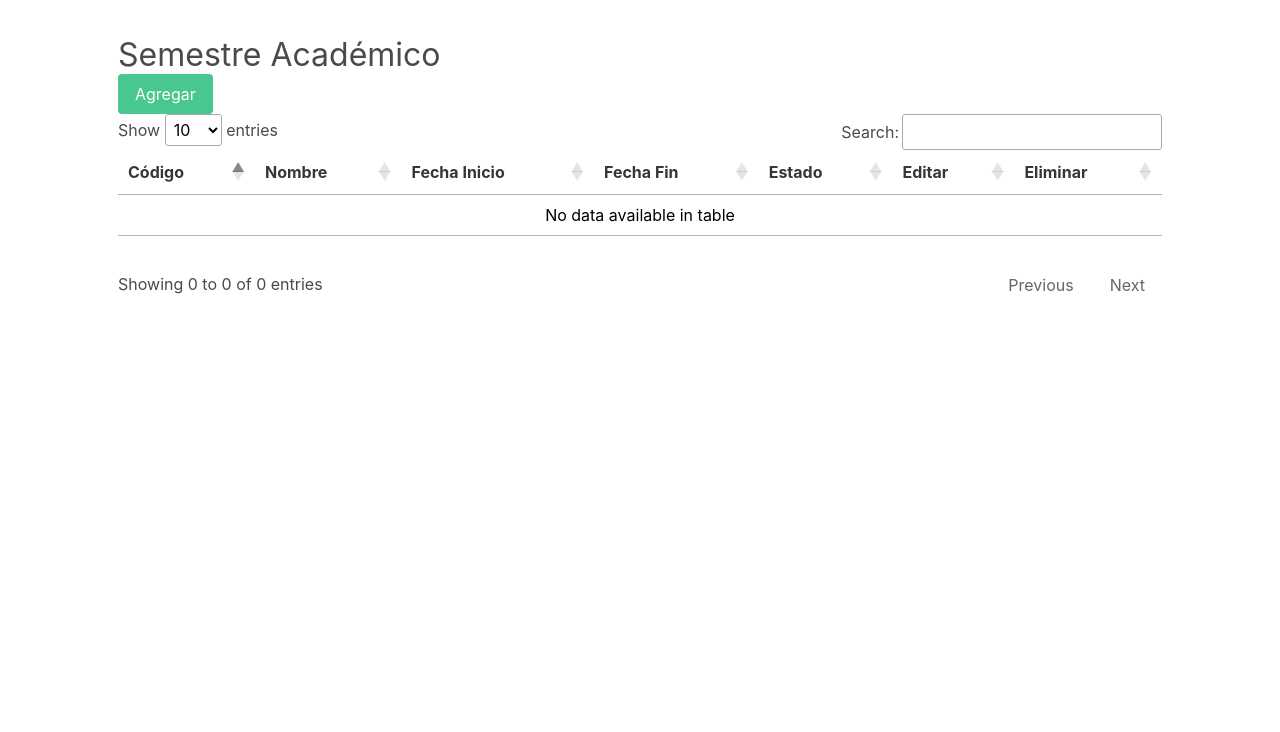
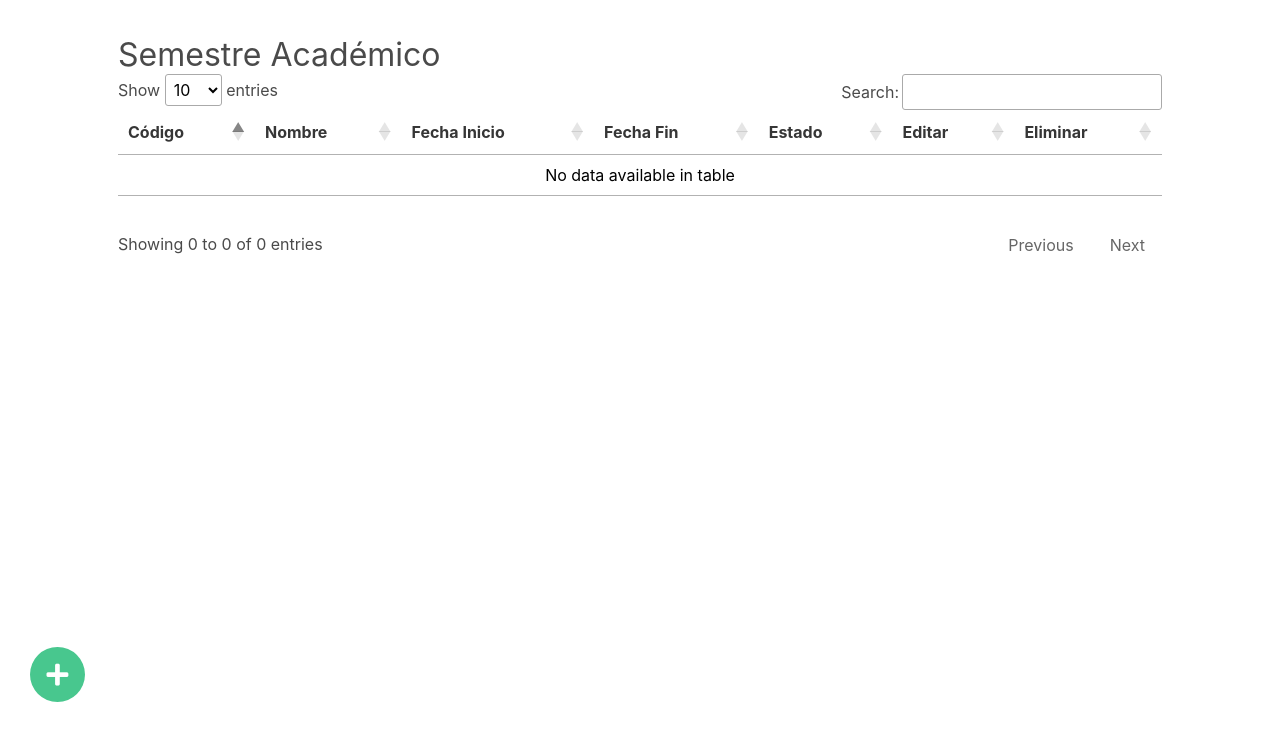
Before and after one commit to AngelAld/proyecto_calidad, a Flask app: page /semestres in a window 1280 px wide. Shown: the part 68-800 px from the top of the page. Run offline with Flask 3, Linux system fonts and the light colour scheme; data that the repository does not hold is empty; some libraries are stand-ins or nearby versions.

Commit message:
Botón flotante

```diff
--- /dev/null
+++ b/capaPresentacion/static/css/flotante.css
@@ -0,0 +1,9 @@
+.flotante{
+    position: fixed;
+    bottom: 30px;
+    left: 30px;
+    border-radius: 50px;
+    width: 55px;
+    height: 55px;
+    font-size: 25px;
+}
--- a/templates/maestra.html
+++ b/templates/maestra.html
@@ -15,6 +15,10 @@
     <script src="https://code.jquery.com/jquery-3.6.0.min.js"></script>
 
     <link href="https://cdn.datatables.net/v/bs5/dt-1.13.4/datatables.min.css" rel="stylesheet" />
+
+    <link rel="stylesheet" href="https://use.fontawesome.com/releases/v5.15.4/css/all.css" integrity="sha384-DyZ88mC6Up2uqS4h/KRgHuoeGwBcD4Ng9SiP4dIRy0EXTlnuz47vAwmeGwVChigm" crossorigin="anonymous"/>
+
+    <link rel="stylesheet" href="{{ url_for('static', filename='css/flotante.css') }}">
 
 </head>
 
--- a/templates/semestre/semestres.html
+++ b/templates/semestre/semestres.html
@@ -5,7 +5,8 @@
   <div class="columns">
     <div class="col">
       <h3 class="is-size-3">Semestre Académico</h3>
-      <a href="{{url_for('formulario_agregar_semestre')}}" class="button is-success">Agregar</a>
+      <a href="{{url_for('formulario_agregar_semestre')}}" class="button is-success flotante"><i
+          class="fas fa-plus"></i></a>
       <table class="table text-center" id="tablita">
         <thead>
           <tr>
@@ -65,6 +66,7 @@
     </div>
   </div>
 </section>
+
 {% endblock%}
 
 {% block scripts %}
```
